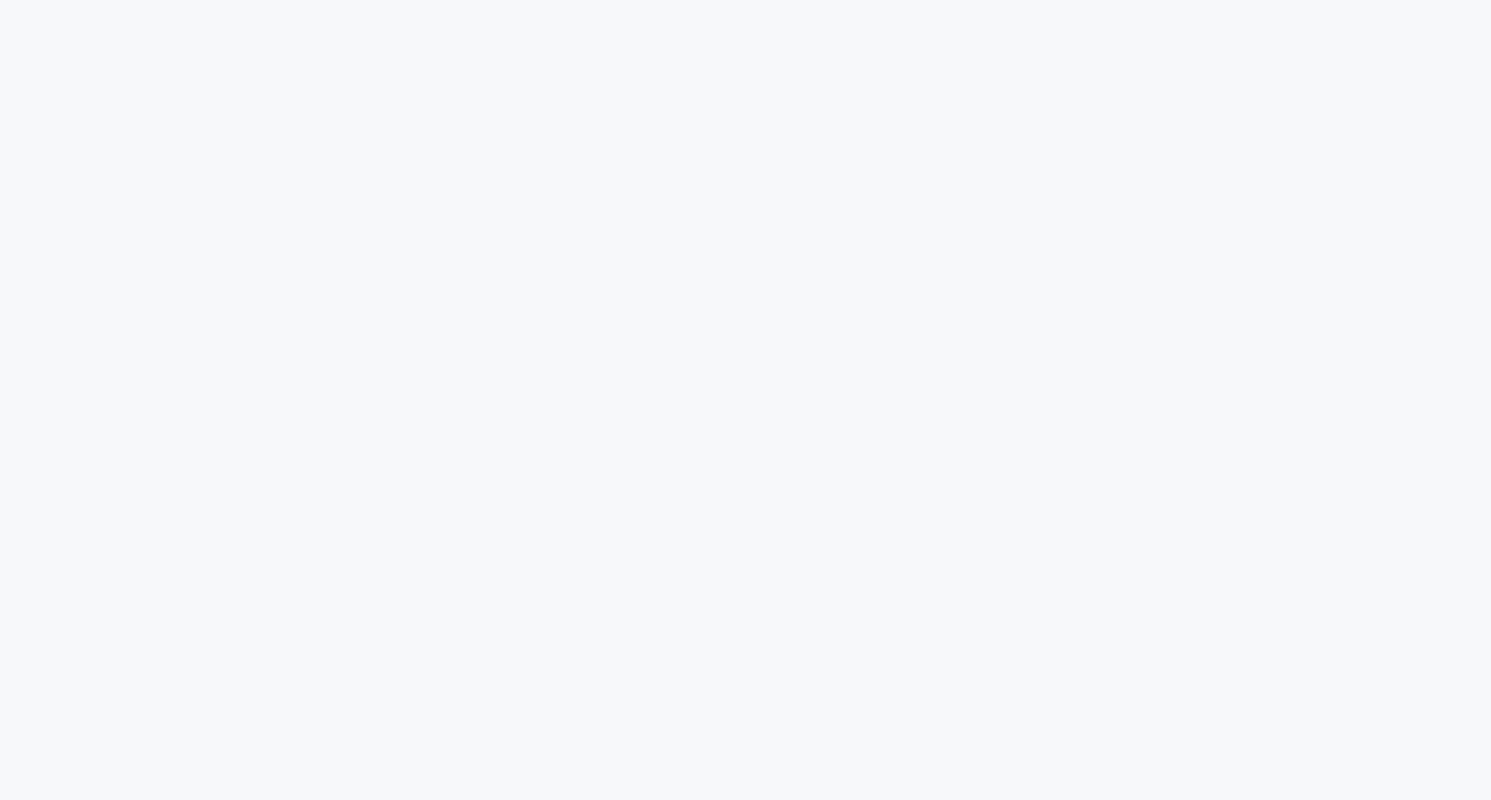
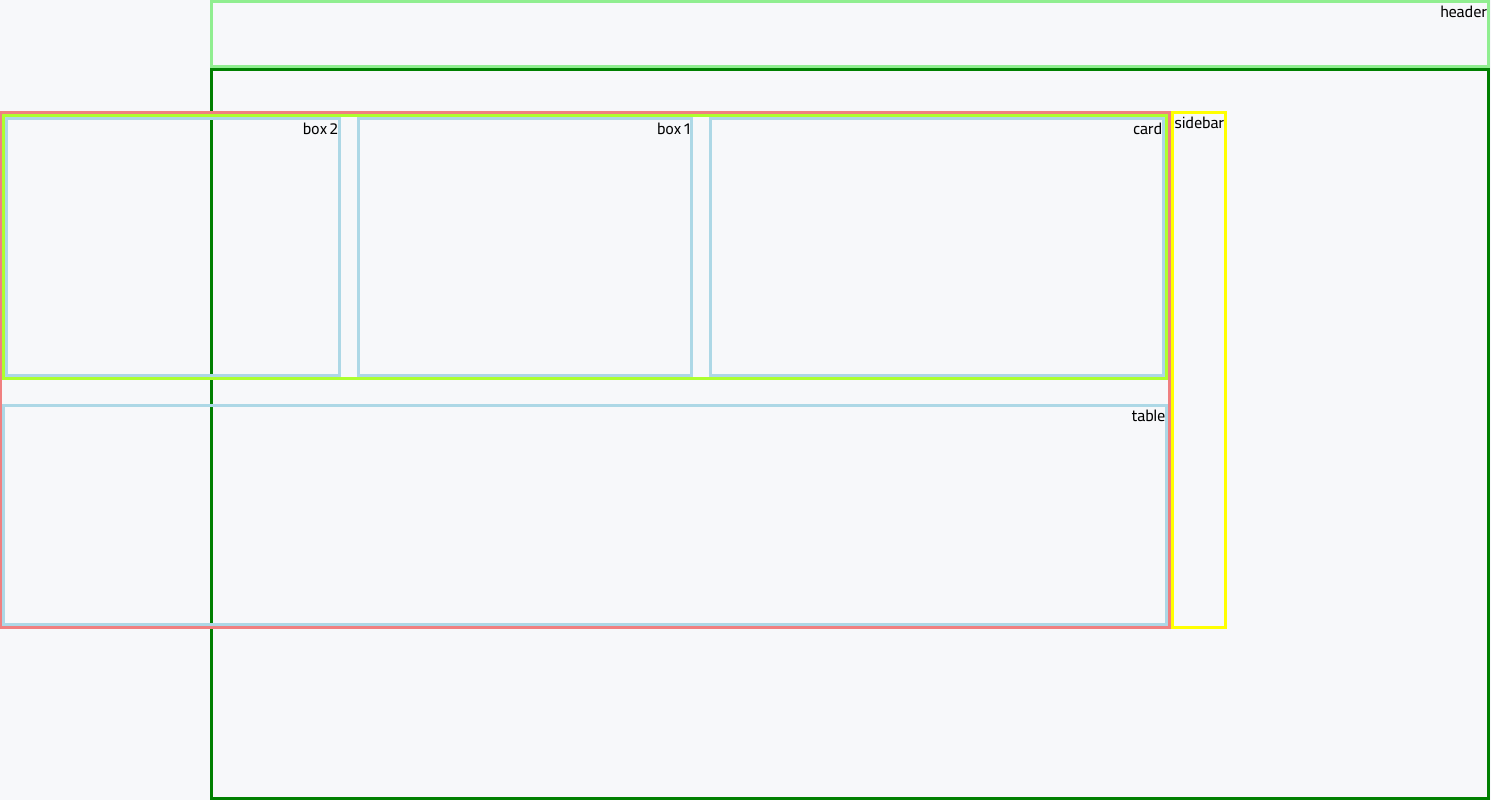
Before and after one commit to nimayaghouti/part-bank-vanilla-js, a website: page dashboard.html in a window 1280 px wide. Shown: the whole page, 1491 px wide, since content can reach past the window. Drawn offline with Linux system fonts and the light colour scheme.

Commit message:
feat: HTML layout designed + BEM implemented + SCSS created based on BEM

```diff
--- a/assets/scss/layout/_grid.scss
+++ b/assets/scss/layout/_grid.scss
@@ -1,7 +1,26 @@
 @use '../utils/mixins' as *;
+@use '../utils/variables' as *;
+
+.header {
+  width: 100%;
+  height: $header-height;
+}
 
 .container {
   width: 100vw;
   min-height: 100vh;
   @include flex();
 }
+
+.main {
+  width: 100vw;
+  height: 100vh;
+
+  &_watch-header {
+    height: calc(100vh - $header-height);
+  }
+
+  &_flex-center {
+    @include flex();
+  }
+}
--- a/assets/scss/pages/_dashboard.scss
+++ b/assets/scss/pages/_dashboard.scss
@@ -0,0 +1,83 @@
+@use '../utils/mixins' as *;
+
+.header {
+  border: solid lightgreen;
+}
+
+//////////////////////////////////////////////
+
+.dashboard {
+  display: flex;
+  padding: 2.5rem 16.25rem 10.5rem;
+  border: solid green;
+
+  &__sidebar {
+  }
+
+  &__info {
+  }
+
+  &__dialog {
+  }
+}
+
+//////////////////////////////////////////////
+
+.sidebar {
+  width: 13.75rem;
+  border: solid yellow;
+}
+
+//////////////////////////////////////////////
+
+.info {
+  display: flex;
+  flex-direction: column;
+  gap: 1.5rem;
+  border: solid lightcoral;
+
+  &__wrapper {
+    display: flex;
+    gap: 1rem;
+    border: solid greenyellow;
+  }
+
+  &__card {
+  }
+
+  &__box {
+  }
+
+  &__transactions {
+  }
+}
+
+.card {
+  width: 28.5rem;
+  height: 16.25rem;
+  flex-shrink: 0;
+  border: solid lightblue;
+}
+
+.box {
+  width: 21rem;
+  height: 16.25rem;
+  border: solid lightblue;
+}
+
+.score {
+}
+
+.installment {
+}
+
+.transactions {
+  width: 100%;
+  height: 100%;
+  border: solid lightblue;
+}
+
+//////////////////////////////////////////////
+
+.dialog {
+}
--- a/assets/scss/utils/_variables.scss
+++ b/assets/scss/utils/_variables.scss
@@ -17,3 +17,5 @@
       --#{$key}: #{$value};
     }
   }
+
+  $header-height: 4.25rem;
--- a/dashboard.html
+++ b/dashboard.html
@@ -6,7 +6,25 @@
     <link rel="stylesheet" href="./assets/css/main.css" />
     <title>پارت بانک - داشبورد</title>
   </head>
+
   <body>
+    <header class="header">header</header>
+
+    <main class="main main_watch-header dashboard">
+      <aside class="dashboard__sidebar sidebar">sidebar</aside>
+
+      <section class="dashboard__info info">
+        <div class="info__wrapper">
+          <div class="info__card card">card</div>
+          <div class="info__box box score">box 1</div>
+          <div class="info__box box installment">box 2</div>
+        </div>
+        <div class="info__transactions transactions">table</div>
+      </section>
+
+      <dialog class="dashboard_dialog dialog">dialog</dialog>
+    </main>
+
     <script src="./assets/scripts/dashboard.js"></script>
   </body>
 </html>
```
Also changed, not shown: assets/css/main.css, 1 other file.
